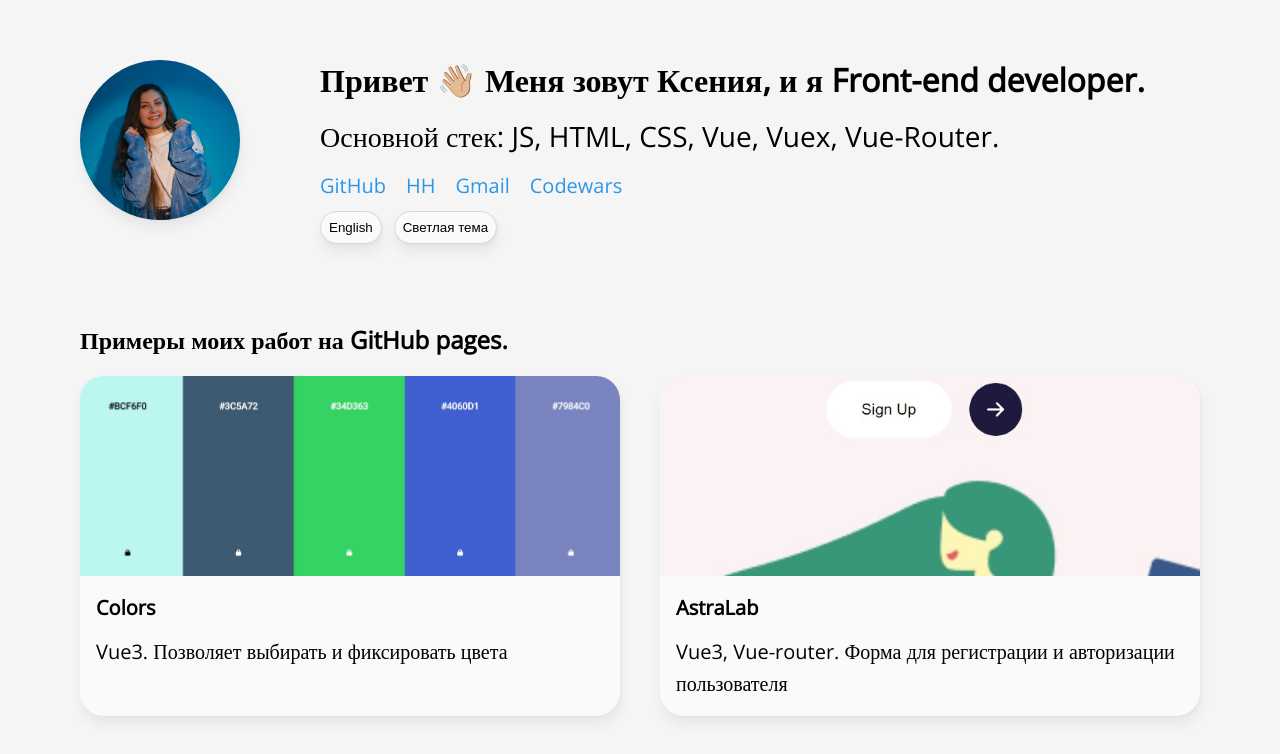
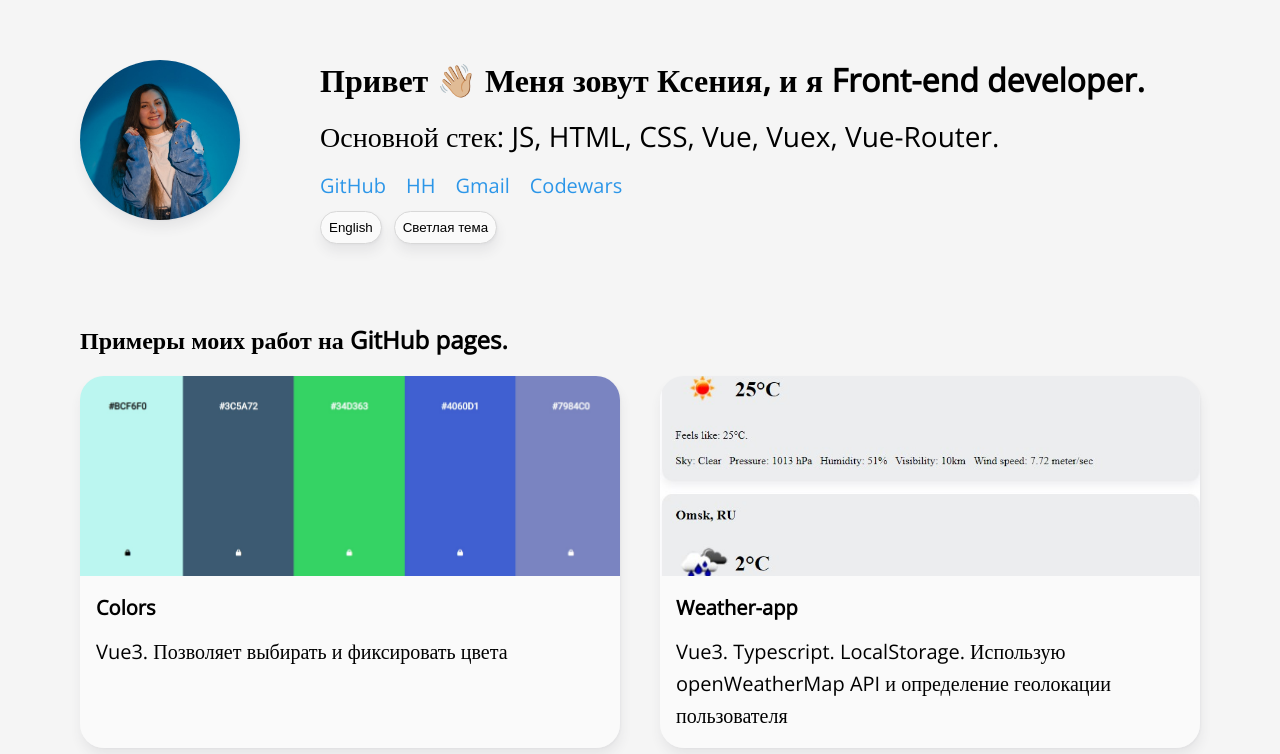
Before and after one commit to stupinaki/myPortfolio, a Vue app: page / in a window 1280 px wide. Shown: the top 754 px of the page. Built offline with nearby package versions, Linux system fonts and the light colour scheme.

Commit message:
add weather-app project

```diff
--- a/src/data/projectsData.js
+++ b/src/data/projectsData.js
@@ -13,6 +13,8 @@ import NotabEnd  from "@/assets/notab-end.jpg";
 import BeeEnd  from "@/assets/bee-end.jpg";
 import AstraLabStart from "@/assets/astralab-start.jpg";
 import AstraLabEnd from "@/assets/astralab-end.jpg";
+import WeatherAppStart from "@/assets/weather-app-start.jpg";
+import WeatherAppEnd from "@/assets/weather-app-end.jpg";
 
 export const projectsCards = [
     {
@@ -23,6 +25,15 @@ export const projectsCards = [
         url: 'https://stupinaki.github.io/colors/',
         description: 'Vue3. Позволяет выбирать и фиксировать цвета',
         descriptionEnglish: 'Vue3. Allows you to select and save colors',
+    },
+    {
+        id: 8,
+        projectName: 'Weather-app',
+        imgStart: WeatherAppStart,
+        imgEnd: WeatherAppEnd,
+        url: 'https://stupinaki.github.io/weather-app/',
+        description: 'Vue3. Typescript. LocalStorage. Использую openWeatherMap API и определение геолокации пользователя',
+        descriptionEnglish: 'Vue3. Typescript. LocalStorage. Use openWeatherMap API and geolocation detection',
     },
     {
         id: 7,
```
Also changed, not shown: src/assets/weather-app-end.jpg (added), src/assets/weather-app-start.jpg (added).
